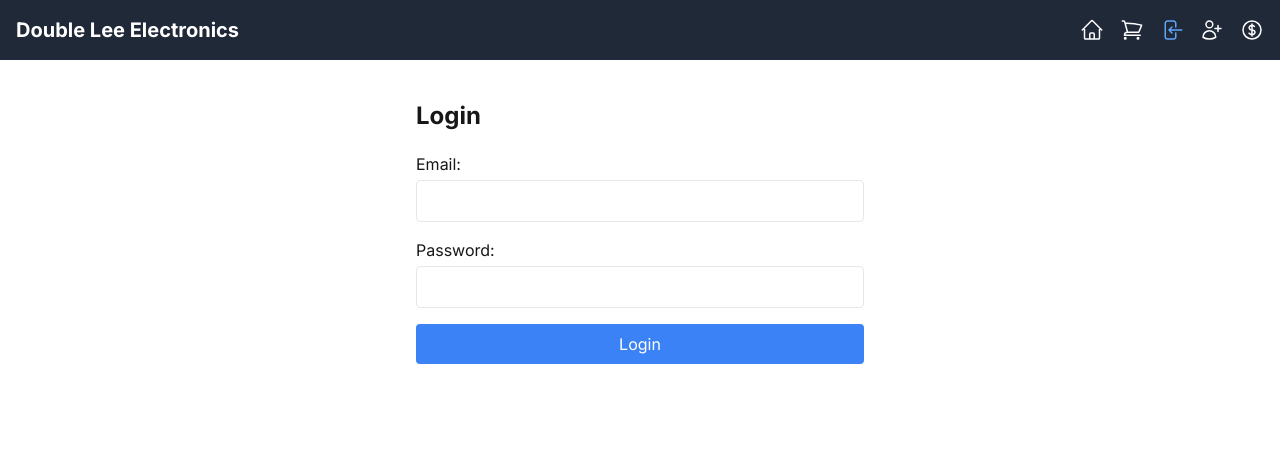
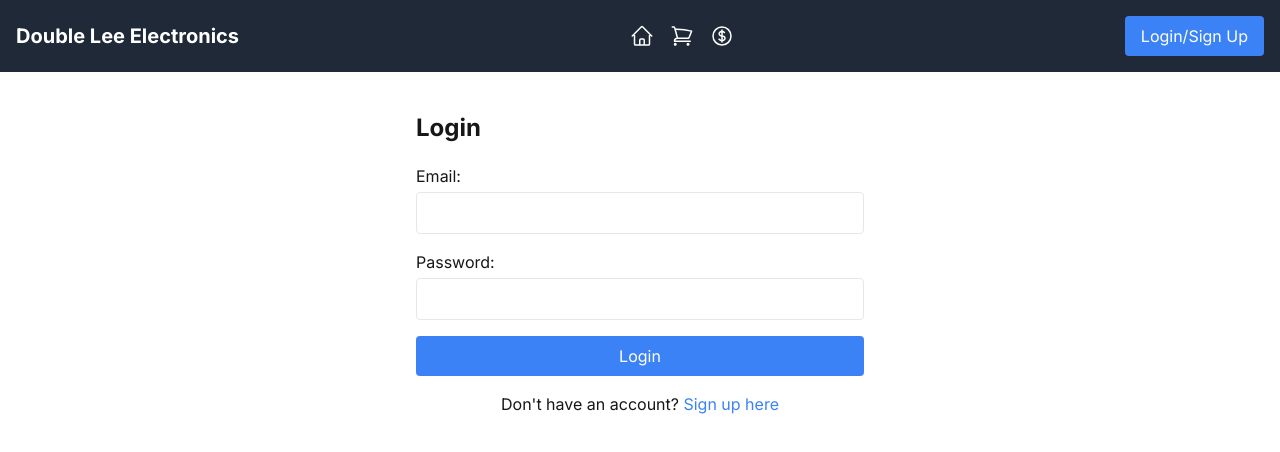
Before and after one commit to joetechgeek/doublelee, a Next.js app: page /login in a window 1280 px wide. Shown: the top 452 px of the page. Built offline with nearby package versions, Linux system fonts and the light colour scheme; no server answers.

Commit message:
navbar button

```diff
--- a/app/components/Navbar.tsx
+++ b/app/components/Navbar.tsx
@@ -6,7 +6,7 @@ import { useEffect, useState } from 'react';
 import { supabase } from '../../utils/supabase';
 import { User } from '@supabase/supabase-js';
 import { useCart } from '../../contexts/CartContext';
-import { HomeIcon, ShoppingCartIcon, UserIcon, UserPlusIcon, ArrowRightOnRectangleIcon, ArrowLeftOnRectangleIcon, CurrencyDollarIcon } from '@heroicons/react/24/outline';
+import { HomeIcon, ShoppingCartIcon, UserIcon, CurrencyDollarIcon } from '@heroicons/react/24/outline';
 
 const Navbar = () => {
   const pathname = usePathname();
@@ -48,28 +48,25 @@ const Navbar = () => {
               </span>
             )}
           </Link>
+          <Link href="/affiliate" className={`${pathname === '/affiliate' ? 'text-blue-400' : ''} hover:text-blue-300`}>
+            <CurrencyDollarIcon className="h-6 w-6" />
+          </Link>
+        </div>
+        <div className="flex items-center space-x-4">
           {user ? (
             <>
               <Link href="/profile" className={`${pathname === '/profile' ? 'text-blue-400' : ''} hover:text-blue-300`}>
                 <UserIcon className="h-6 w-6" />
               </Link>
-              <button onClick={handleSignOut} className="hover:text-blue-300">
-                <ArrowRightOnRectangleIcon className="h-6 w-6" />
+              <button onClick={handleSignOut} className="bg-red-500 hover:bg-red-600 text-white px-4 py-2 rounded">
+                Sign Out
               </button>
             </>
           ) : (
-            <>
-              <Link href="/login" className={`${pathname === '/login' ? 'text-blue-400' : ''} hover:text-blue-300`}>
-                <ArrowLeftOnRectangleIcon className="h-6 w-6" />
-              </Link>
-              <Link href="/register" className={`${pathname === '/register' ? 'text-blue-400' : ''} hover:text-blue-300`}>
-                <UserPlusIcon className="h-6 w-6" />
-              </Link>
-            </>
+            <Link href="/login" className="bg-blue-500 hover:bg-blue-600 text-white px-4 py-2 rounded">
+              Login/Sign Up
+            </Link>
           )}
-          <Link href="/affiliate" className={`${pathname === '/affiliate' ? 'text-blue-400' : ''} hover:text-blue-300`}>
-            <CurrencyDollarIcon className="h-6 w-6" />
-          </Link>
         </div>
       </div>
     </nav>
--- a/app/login/page.tsx
+++ b/app/login/page.tsx
@@ -5,6 +5,7 @@ import { supabase } from '../../utils/supabase';
 import { useRouter } from 'next/navigation';
 import { AuthError } from '@supabase/supabase-js';
 import { Suspense } from 'react';
+import Link from 'next/link';
 
 function LoginForm() {
   const [email, setEmail] = useState('');
@@ -78,6 +79,12 @@ function LoginForm() {
         </button>
       </form>
       {error && <p className="text-red-500 mt-3">{error}</p>}
+      <p className="mt-4 text-center">
+        Don't have an account?{' '}
+        <Link href="/register" className="text-blue-500 hover:underline">
+          Sign up here
+        </Link>
+      </p>
     </div>
   );
 }
```
